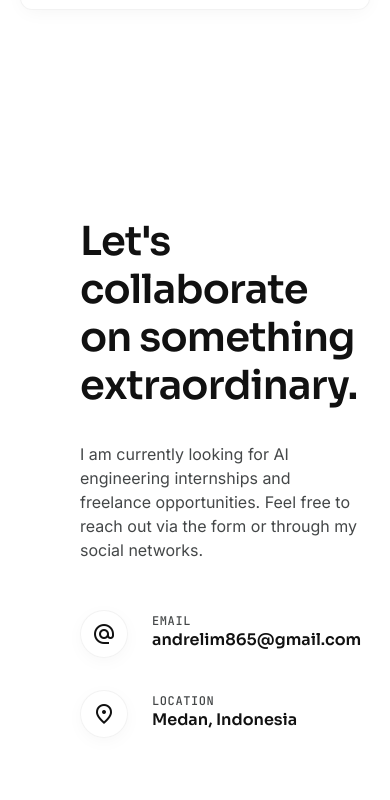
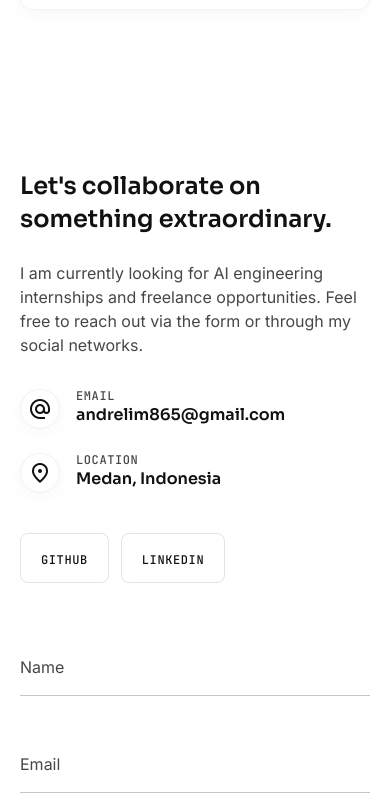
Before and after one commit to andrelim-dev/my-portfolio, a React (Vite) app: page / in a window 390 px wide. Shown: the part 10394-11194 px from the top of the page. Built offline with nearby package versions, Linux system fonts and the light colour scheme.

Commit message:
feat: make contact section and toast notification responsive

```diff
--- a/src/App.jsx
+++ b/src/App.jsx
@@ -1,5 +1,6 @@
 import { useState } from "react";
 import { ToastContainer, Bounce } from "react-toastify";
+import { useTheme } from "./hooks/useTheme.js";
 import { useScrollReveal } from "./hooks/useScrollReveal.js";
 
 import Navbar from "./components/Navbar.jsx";
@@ -14,7 +15,7 @@ import Contact from "./components/Contact.jsx";
 import Footer from "./components/Footer.jsx";
 
 export default function App() {
-  const [theme, setTheme] = useState(localStorage.getItem("theme"));
+  const { theme, toggleTheme } = useTheme();
 
   // Attaches the IntersectionObserver once at the app root so every
   // `.reveal` element rendered by any section gets animated in on scroll.
@@ -22,7 +23,7 @@ export default function App() {
 
   return (
     <>
-      <Navbar />
+      <Navbar theme={theme} toggleTheme={toggleTheme} />
       <main className="relative z-10 pt-20">
         <Hero />
         <TechMarquee />
@@ -47,6 +48,7 @@ export default function App() {
         pauseOnHover={false}
         theme={theme}
         transition={Bounce}
+        toastClassName="w-[calc(100vw-3rem)]! sm:max-w-xs! px-2! sm:px-4! top-4! sm:top-0!"
       />
     </>
   );
--- a/src/components/Contact.jsx
+++ b/src/components/Contact.jsx
@@ -14,39 +14,39 @@ export default function Contact() {
   return (
     <section
       id="contact"
-      className="py-32 px-margin-desktop max-w-container-max mx-auto"
+      className="py-20 sm:py-24 lg:py-32 px-margin-mobile md:px-margin-desktop max-w-container-max mx-auto"
     >
-      <div className="grid lg:grid-cols-2 gap-20">
+      <div className="grid lg:grid-cols-2 gap-14 sm:gap-16 lg:gap-20">
         <Reveal>
-          <h2 className="font-display text-headline-lg mb-8 text-on-background">
+          <h2 className="font-display text-headline-md sm:text-headline-lg mb-6 sm:mb-8 text-on-background">
             Let&apos;s collaborate on something extraordinary.
           </h2>
-          <p className="text-on-surface-variant mb-12">
+          <p className="text-on-surface-variant mb-8 sm:mb-10 lg:mb-12">
             I am currently looking for AI engineering internships and freelance
             opportunities. Feel free to reach out via the form or through my
             social networks.
           </p>
 
-          <div className="space-y-8">
-            <div className="flex items-center gap-6">
-              <div className="w-12 h-12 glass-card rounded-full flex items-center justify-center bg-white border border-outline-variant/30">
+          <div className="space-y-6 sm:space-y-8">
+            <div className="flex items-center gap-4 sm:gap-6">
+              <div className="w-10 h-10 sm:w-12 sm:h-12 shrink-0 glass-card rounded-full flex items-center justify-center bg-white border border-outline-variant/30">
                 <Icon name="alternate_email" className="text-on-background" />
               </div>
-              <div>
+              <div className="min-w-0">
                 <div className="text-label-sm font-label-sm text-on-surface-variant uppercase">
                   Email
                 </div>
-                <div className="font-headline-md text-body-md text-on-background">
+                <div className="font-headline-md text-body-md text-on-background wrap-break-words">
                   andrelim865@gmail.com
                 </div>
               </div>
             </div>
 
-            <div className="flex items-center gap-6">
-              <div className="w-12 h-12 glass-card rounded-full flex items-center justify-center bg-white border border-outline-variant/30">
+            <div className="flex items-center gap-4 sm:gap-6">
+              <div className="w-10 h-10 sm:w-12 sm:h-12 shrink-0 glass-card rounded-full flex items-center justify-center bg-white border border-outline-variant/30">
                 <Icon name="location_on" className="text-on-background" />
               </div>
-              <div>
+              <div className="min-w-0">
                 <div className="text-label-sm font-label-sm text-on-surface-variant uppercase">
                   Location
                 </div>
@@ -57,7 +57,7 @@ export default function Contact() {
             </div>
           </div>
 
-          <div className="flex gap-4 mt-16">
+          <div className="flex flex-wrap gap-3 sm:gap-4 mt-10 sm:mt-12 lg:mt-16">
             {socials.map((social) => (
               <a
                 key={social.platform}
--- a/src/components/ContactForm.jsx
+++ b/src/components/ContactForm.jsx
@@ -1,17 +1,13 @@
 import { useState } from "react";
 import emailjs from "@emailjs/browser";
 import { toast } from "react-toastify";
-import {
-  FloatingLabelInput,
-  FloatingLabelTextarea,
-} from "./FloatingLabelInput.jsx";
+import { FloatingLabelInput, FloatingLabelTextarea } from "./FloatingLabel.jsx";
 
 const initialState = { name: "", email: "", subject: "", message: "" };
 
 export default function ContactForm() {
   const [form, setForm] = useState(initialState);
   const [loading, setLoading] = useState(false);
-  // const [status, setStatus] = useState("idle"); // idle | sent
 
   const handleChange = (field) => (event) => {
     setForm((prev) => ({ ...prev, [field]: event.target.value }));
@@ -37,7 +33,6 @@ export default function ContactForm() {
 
       toast.success("Message sent successfully!");
 
-      // setStatus("sent");
       setForm(initialState);
     } catch (error) {
       toast.error("Failed to send message.");
@@ -47,7 +42,10 @@ export default function ContactForm() {
   };
 
   return (
-    <form className="space-y-12" onSubmit={handleSubmit}>
+    <form
+      className="space-y-10 sm:space-y-12 lg:space-y-14"
+      onSubmit={handleSubmit}
+    >
       <FloatingLabelInput
         id="name"
         label="Name"
@@ -79,9 +77,8 @@ export default function ContactForm() {
       <button
         type="submit"
         disabled={loading}
-        className="w-full py-5 bg-on-background text-background font-bold rounded-lg hover:opacity-90 active:scale-95 transition-all font-label-sm text-label-sm"
+        className="w-full py-4 sm:py-5 bg-on-background text-background font-bold rounded-lg hover:opacity-90 active:scale-95 transition-all font-label-sm text-label-sm disabled:opacity-60 disabled:active:scale-100"
       >
-        {/* {status === "sent" ? "MESSAGE SENT" : "SEND MESSAGE"} */}
         {loading ? "SENDING..." : "SEND MESSAGE"}
       </button>
     </form>
--- a/src/components/Navbar.jsx
+++ b/src/components/Navbar.jsx
@@ -1,14 +1,12 @@
 import { useEffect, useState } from "react";
 import { navLinks } from "../data/navLinks.js";
 import { useActiveSection } from "../hooks/useActiveSection.js";
-import { useTheme } from "../hooks/useTheme.js";
 import Icon from "./Icon.jsx";
 
 const SECTION_IDS = navLinks.map((link) => link.href.replace("#", ""));
 
-export default function Navbar() {
+export default function Navbar({ theme, toggleTheme }) {
   const activeId = useActiveSection(SECTION_IDS);
-  const { theme, toggleTheme } = useTheme();
   const [isMenuOpen, setIsMenuOpen] = useState(false);
 
   // Close the mobile menu whenever the route/hash changes (i.e. the
--- a/src/index.css
+++ b/src/index.css
@@ -270,3 +270,10 @@
     animation: none;
   }
 }
+
+@media (max-width: 640px) {
+  .Toastify__toast {
+    border-radius: 0.4rem !important;
+    margin: 0 auto !important;
+  }
+}
```
Also changed, not shown: src/components/FloatingLabel.jsx (renamed from src/components/FloatingLabelInput.jsx).
